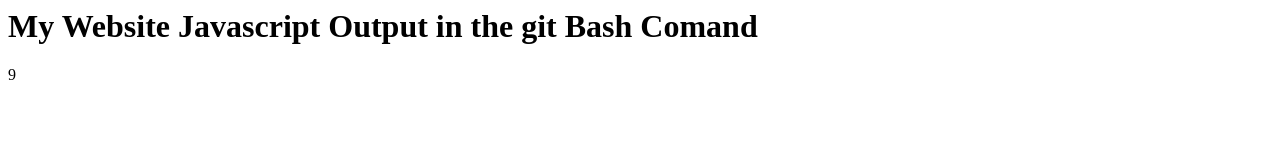
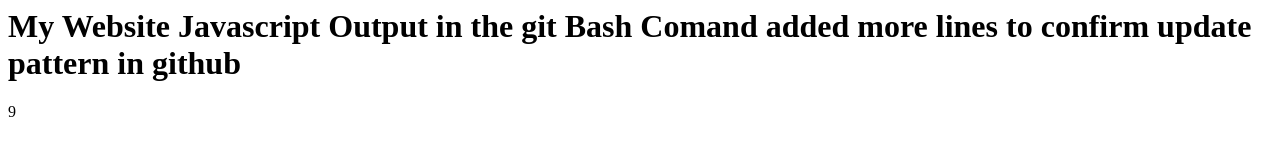
Before and after one commit to impr25/satellite_track, a plain HTML site: page index.html in a window 1280 px wide. Drawn offline with Linux system fonts and the light colour scheme.

Commit message:
Update index.html

```diff
--- a/index.html
+++ b/index.html
@@ -1,7 +1,7 @@
 <html>
 	<body>
 		<h1>
-			My Website Javascript Output in the git Bash Comand
+			My Website Javascript Output in the git Bash Comand added more lines to confirm update pattern in github
 		</h1>
 		<p id ="cout">
 		</p>
```
